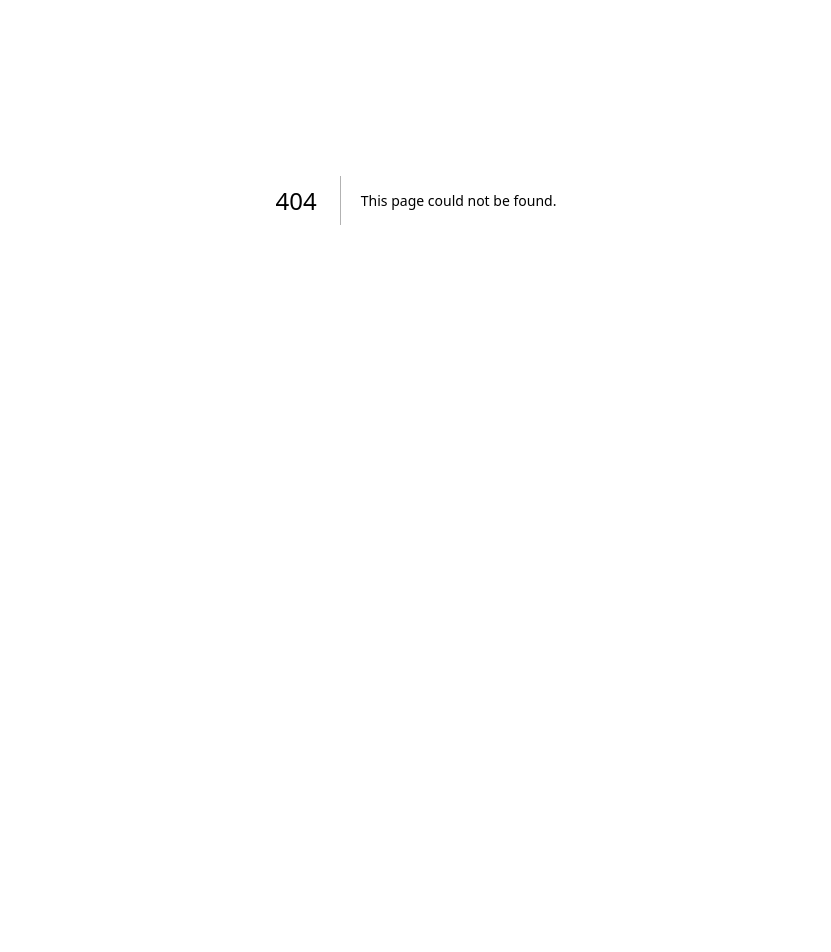
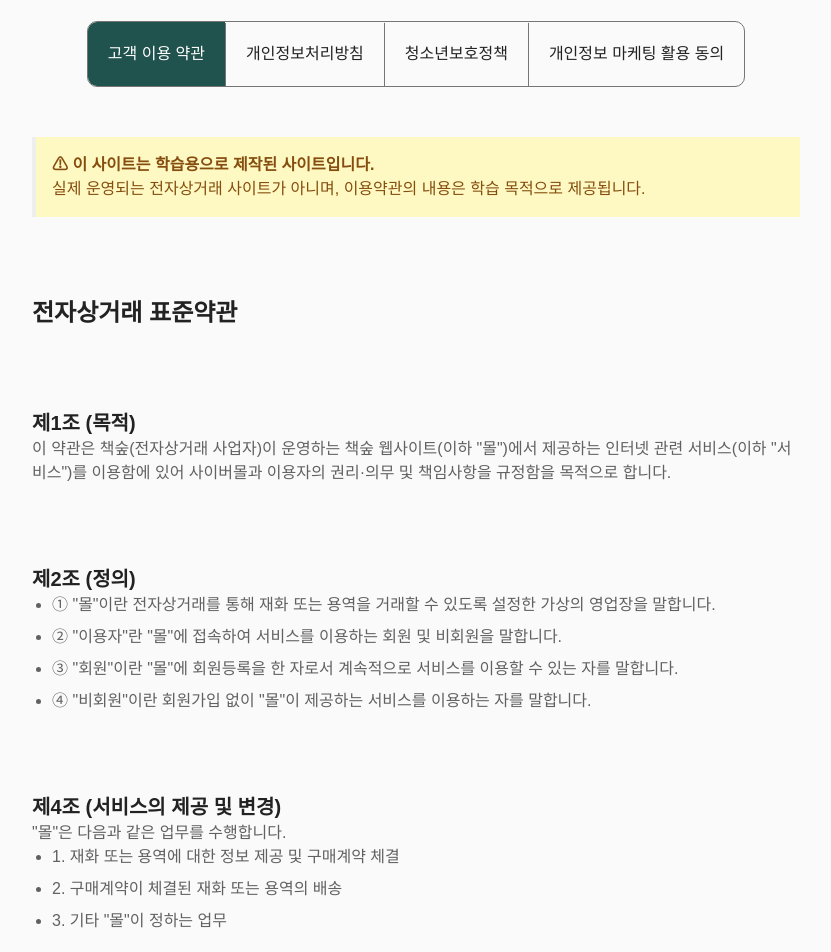
Before and after one commit to juny-0429/book-forest, a Next.js app: page /terms-of-service in a window 1280 px wide. Before the commit this address had no page. Shown: the part 200-1152 px from the top of the page, without its empty margins (224-1055 px from the left). Before the commit the page ends 800 px from the top, so only its background shows below. Built offline with nearby package versions, Linux system fonts and the light colour scheme.

Commit message:
feat: 이용약관 페이지 제작

```diff
--- /dev/null
+++ b/src/app/(main)/(policies)/_components/PoliciesNavigation.tsx
@@ -0,0 +1,31 @@
+'use client';
+
+import Link from 'next/link';
+import { usePathname } from 'next/navigation';
+import React from 'react';
+import { cn } from 'src/lib/utils';
+import { appRoutes } from 'src/routes/appRoutes';
+
+export default function PoliciesNavigation() {
+  const pathname = usePathname();
+
+  return (
+    <nav className='flex justify-center items-center w-full h-fit mb-[50px]'>
+      <ul className='flex justify-center items-center border border-solid border-gray-600 rounded-[10px] overflow-hidden'>
+        {[
+          { href: appRoutes.policies.termsOfService, label: '고객 이용 약관' },
+          { href: appRoutes.policies.privacyPolicy, label: '개인정보처리방침' },
+          { href: appRoutes.policies.youthProtection, label: '청소년보호정책' },
+          { href: appRoutes.policies.marketingConsent, label: '개인정보 마케팅 활용 동의' },
+        ].map((item, index) => (
+          <React.Fragment key={item.href}>
+            <li className={cn('text-title-24r text-ui-text-title p-5 transition', pathname === item.href ? 'bg-ui-main text-white' : 'hover:bg-gray-200')}>
+              <Link href={item.href}>{item.label}</Link>
+            </li>
+            {index < 3 && <hr className='w-[1px] h-[64px] bg-gray-600' />}
+          </React.Fragment>
+        ))}
+      </ul>
+    </nav>
+  );
+}
--- a/src/app/(main)/(policies)/company/page.tsx
+++ b/src/app/(main)/(policies)/company/page.tsx
@@ -2,7 +2,7 @@ import React from 'react';
 
 export default function CompanyPage() {
   return (
-    <div className='space-y-20 mb-[50px]'>
+    <div className='space-y-20'>
       <small className='text-body-18l text-ui-text-description'>회사 정보를 표시하는 페이지 입니다.</small>
 
       <section className='flex flex-col gap-5'>
--- /dev/null
+++ b/src/app/(main)/(policies)/layout.tsx
@@ -0,0 +1,11 @@
+import React from 'react';
+import PoliciesNavigation from './_components/PoliciesNavigation';
+
+export default function PoliciesLayout({ children }: { children: React.ReactNode }) {
+  return (
+    <div className='w-full'>
+      <PoliciesNavigation />
+      {children}
+    </div>
+  );
+}
--- /dev/null
+++ b/src/app/(main)/(policies)/terms-of-service/layout.tsx
@@ -0,0 +1,11 @@
+import React from 'react';
+import type { Metadata } from 'next';
+
+export const metadata: Metadata = {
+  title: '책숲 | 이용약관',
+  description: '책숲은 책을 사랑하는 사람들을 위한 온라인 도서 관리 플랫폼입니다. 다양한 카테고리의 책을 탐색하고 관리할 수 있습니다.',
+};
+
+export default function TermsOfServiceLayout({ children }: { children: React.ReactNode }) {
+  return <div className='w-full'>{children}</div>;
+}
--- /dev/null
+++ b/src/app/(main)/(policies)/terms-of-service/page.tsx
@@ -0,0 +1,70 @@
+import React from 'react';
+
+export default function TermsOfServicePage() {
+  return (
+    <div className='max-w-3xl mx-auto space-y-20'>
+      {/* 학습용 사이트 안내 */}
+      <div className='p-4 bg-yellow-100 border-l-4 border-yellow-z00 text-yellow-800'>
+        <strong>⚠ 이 사이트는 학습용으로 제작된 사이트입니다.</strong>
+        <p>실제 운영되는 전자상거래 사이트가 아니며, 이용약관의 내용은 학습 목적으로 제공됩니다.</p>
+      </div>
+
+      <h1 className='text-2xl font-bold text-gray-900'>전자상거래 표준약관</h1>
+
+      <section>
+        <h2 className='text-xl font-semibold'>제1조 (목적)</h2>
+        <p className='text-gray-700'>
+          이 약관은 책숲(전자상거래 사업자)이 운영하는 책숲 웹사이트(이하 "몰")에서 제공하는 인터넷 관련 서비스(이하 "서비스")를 이용함에 있어 사이버몰과 이용자의 권리·의무 및 책임사항을 규정함을
+          목적으로 합니다.
+        </p>
+      </section>
+
+      <section>
+        <h2 className='text-xl font-semibold'>제2조 (정의)</h2>
+        <ul className='list-disc pl-5 text-gray-700 space-y-2'>
+          <li>① "몰"이란 전자상거래를 통해 재화 또는 용역을 거래할 수 있도록 설정한 가상의 영업장을 말합니다.</li>
+          <li>② "이용자"란 "몰"에 접속하여 서비스를 이용하는 회원 및 비회원을 말합니다.</li>
+          <li>③ "회원"이란 "몰"에 회원등록을 한 자로서 계속적으로 서비스를 이용할 수 있는 자를 말합니다.</li>
+          <li>④ "비회원"이란 회원가입 없이 "몰"이 제공하는 서비스를 이용하는 자를 말합니다.</li>
+        </ul>
+      </section>
+
+      <section>
+        <h2 className='text-xl font-semibold'>제4조 (서비스의 제공 및 변경)</h2>
+        <p className='text-gray-700'>"몰"은 다음과 같은 업무를 수행합니다.</p>
+        <ul className='list-disc pl-5 text-gray-700 space-y-2'>
+          <li>1. 재화 또는 용역에 대한 정보 제공 및 구매계약 체결</li>
+          <li>2. 구매계약이 체결된 재화 또는 용역의 배송</li>
+          <li>3. 기타 "몰"이 정하는 업무</li>
+        </ul>
+      </section>
+
+      <section>
+        <h2 className='text-xl font-semibold'>제6조 (회원가입)</h2>
+        <p className='text-gray-700'>이용자는 "몰"이 정한 가입 양식에 따라 회원정보를 기입한 후 이 약관에 동의함으로써 회원가입을 신청합니다.</p>
+      </section>
+
+      <section>
+        <h2 className='text-xl font-semibold'>제7조 (회원 탈퇴 및 자격 상실)</h2>
+        <p className='text-gray-700'>회원은 언제든지 "몰"에 탈퇴를 요청할 수 있으며, "몰"은 즉시 회원탈퇴를 처리합니다.</p>
+      </section>
+
+      <section>
+        <h2 className='text-xl font-semibold'>제17조 (개인정보 보호)</h2>
+        <p className='text-gray-700'>
+          "몰"은 이용자의 개인정보를 보호하기 위해 최소한의 정보를 수집하며, 개인정보 수집 및 이용에 대한 내용은
+          <a href='/privacy-policy' className='text-blue-600 hover:underline'>
+            {' '}
+            개인정보 처리방침
+          </a>
+          을 통해 확인할 수 있습니다.
+        </p>
+      </section>
+
+      <section>
+        <h2 className='text-xl font-semibold'>제24조 (재판권 및 준거법)</h2>
+        <p className='text-gray-700'>"몰"과 이용자 간 발생한 전자상거래 분쟁과 관련된 소송은 민사소송법상의 관할법원에 제기하며, 한국법을 적용합니다.</p>
+      </section>
+    </div>
+  );
+}
--- a/src/app/(main)/account/layout.tsx
+++ b/src/app/(main)/account/layout.tsx
@@ -3,7 +3,7 @@ import ShopSidebar from '../shop/_components/ShopSidebar';
 
 export default function AccountLayout({ children }: { children: React.ReactNode }) {
   return (
-    <div className='flex gap-[50px] mb-[50px] w-full'>
+    <div className='flex gap-[50px] w-full'>
       <ShopSidebar />
       {children}
     </div>
--- a/src/app/(main)/shop/layout.tsx
+++ b/src/app/(main)/shop/layout.tsx
@@ -3,7 +3,7 @@ import ShopSidebar from './_components/ShopSidebar';
 
 export default function ShopLayout({ children }: { children: React.ReactNode }) {
   return (
-    <div className='flex gap-[50px] mb-[50px] w-full'>
+    <div className='flex gap-[50px] w-full'>
       <ShopSidebar />
       {children}
     </div>
--- a/src/components/Layout/AppLayout.tsx
+++ b/src/components/Layout/AppLayout.tsx
@@ -7,7 +7,7 @@ export default function AppLayout({ children }: PropsWithChildren) {
     <div className='flex flex-col min-h-screen w-full'>
       <Header />
       {/* header 높이 171px */}
-      <div className='flex flex-grow w-full max-w-[1280px] min-h-[calc(100vh-171px-50px)]  mx-auto mt-[50px]'>{children}</div>
+      <div className='flex flex-grow w-full max-w-[1280px] min-h-[calc(100vh-171px-50px)] mx-auto my-[50px]'>{children}</div>
       <Footer />
     </div>
   );
--- a/src/routes/appRoutes.ts
+++ b/src/routes/appRoutes.ts
@@ -111,7 +111,7 @@ export const appRoutes = {
     /* 회사소개 */
     companyInfo: '/company',
     /* 이용약관 */
-    termsOfService: '/use-policy',
+    termsOfService: '/terms-of-service',
     /* 개인정보처리방침 */
     privacyPolicy: '/privacy',
     /* 청소년보호정책 */
```
